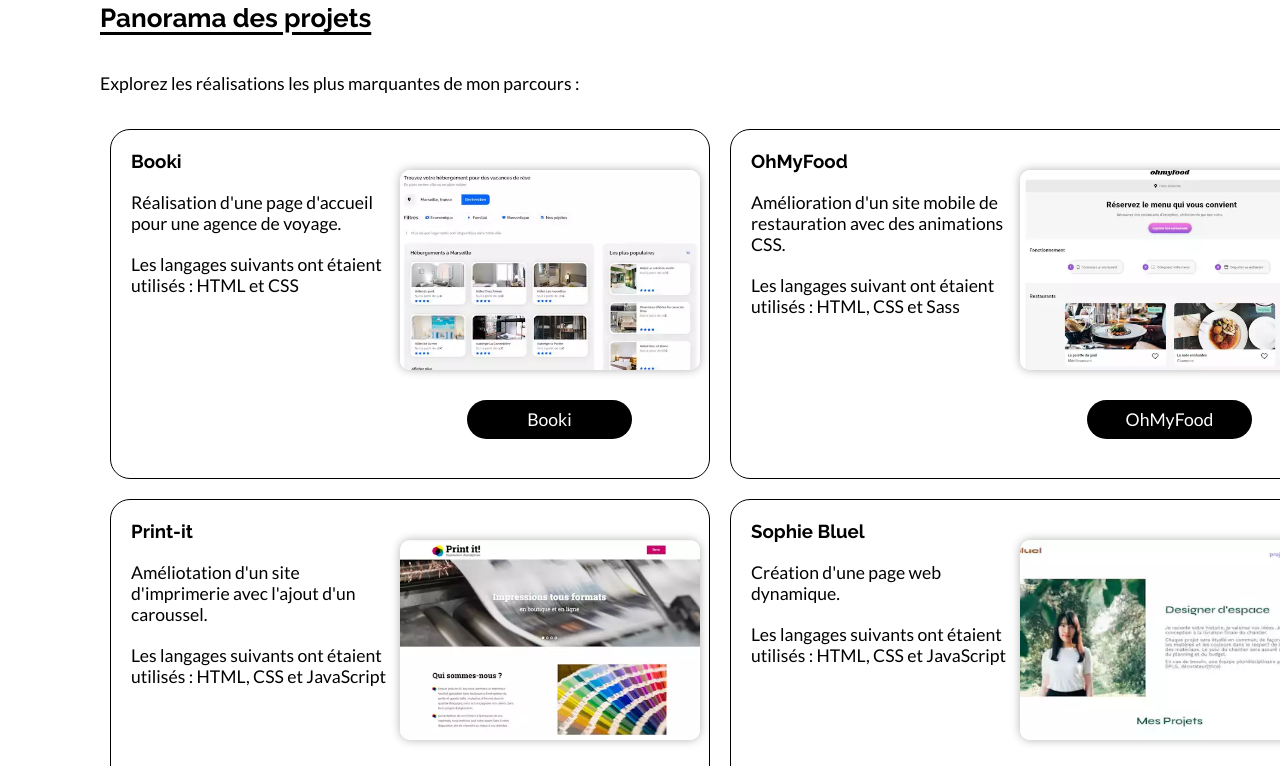
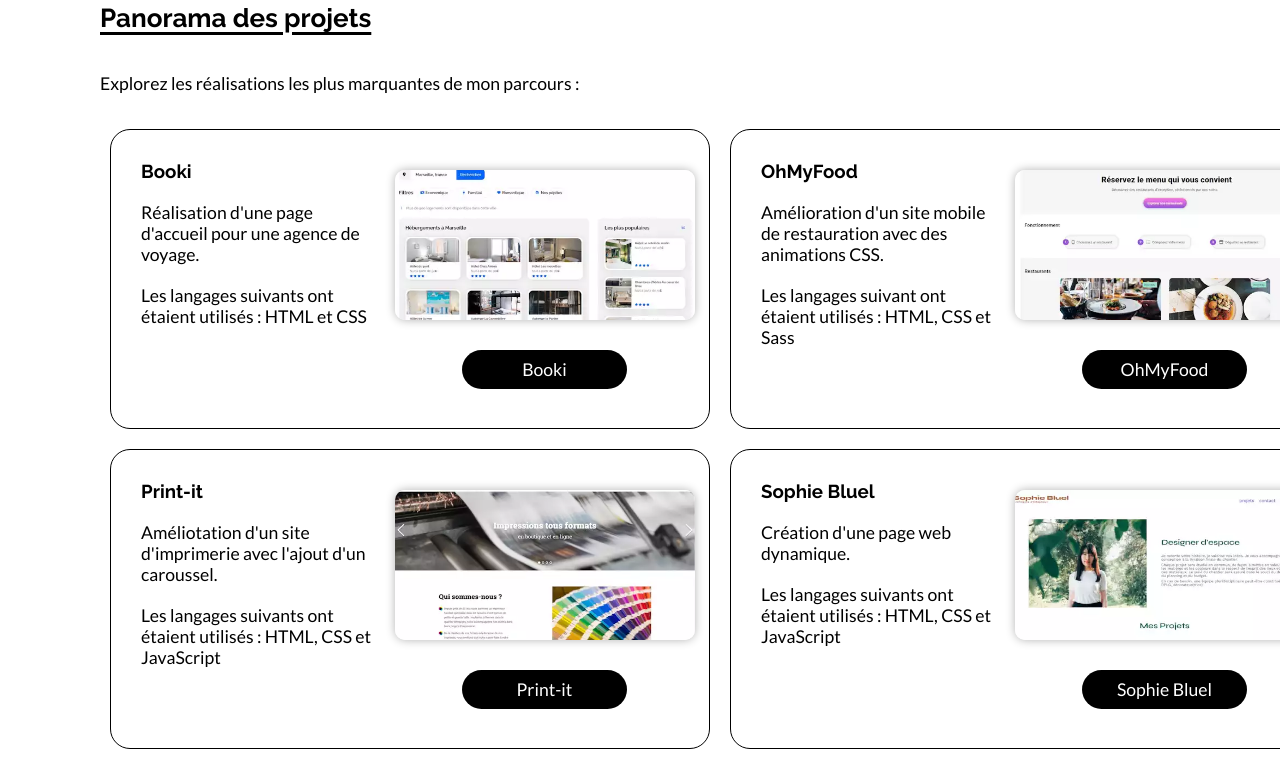
Before and after one commit to Thierry-E/OC-P12_PortFolio, a website: page index.html in a window 1280 px wide. Shown: the part 2778-3544 px from the top of the page. Drawn offline with Linux system fonts and the light colour scheme.

Commit message:
Ajustement de la taille des images de la gallerie.

```diff
--- a/sass/components/gallery.scss
+++ b/sass/components/gallery.scss
@@ -17,9 +17,10 @@
 
   .cards {
     width: 600px;
-    height: 350px;
+    height: 300px;
     display: flex;
-    padding: 20px;
+    padding: 30px;
+    gap: 10px;
     border: 1px solid $secondary_color;
     border-radius: 20px;
 
@@ -42,7 +43,7 @@
     align-items: center;
     img {
       width: 300px;
-      height: 200px;
+      height: 150px;
       object-fit: cover;
       border-radius: 10px;
       box-shadow: 0 0 10px rgba(0, 0, 0, 0.3);
```
Also changed, not shown: assets/style/styles.css, 1 other file.
